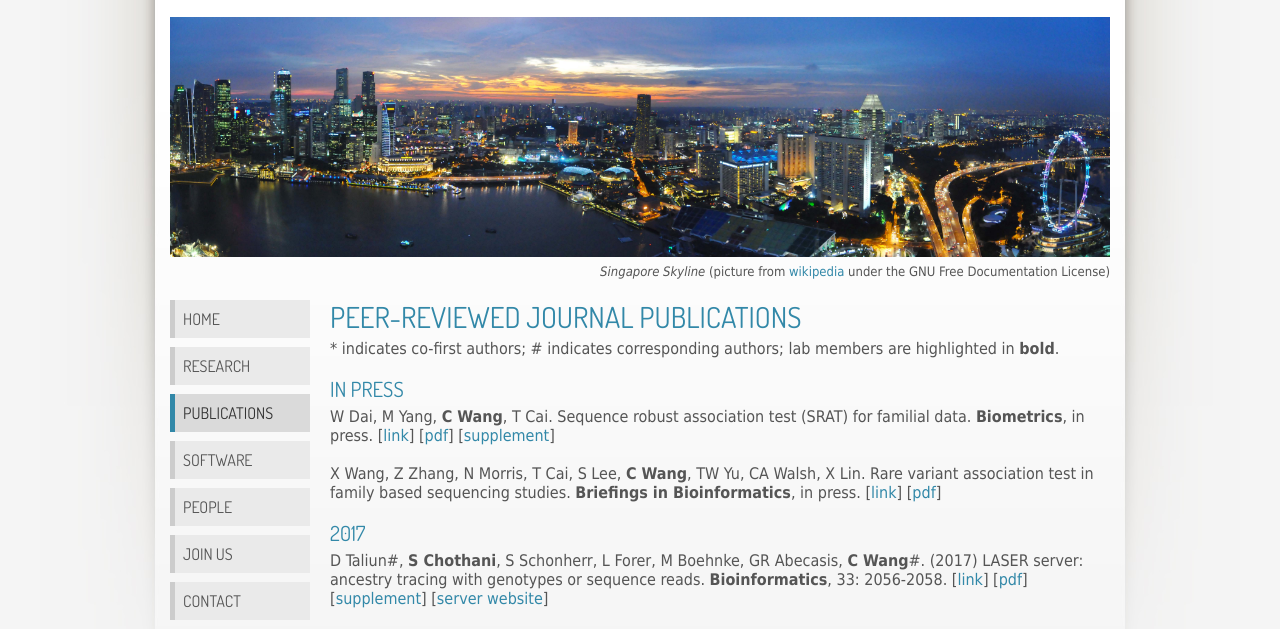
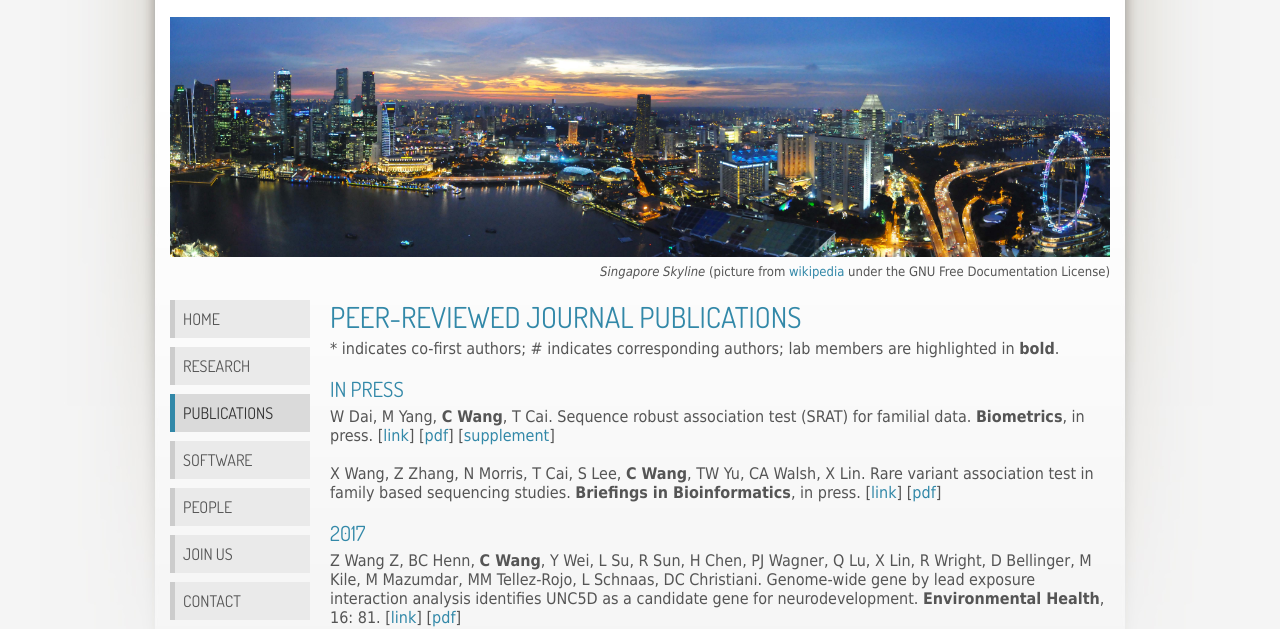
Before and after one commit to chaolongwang/chaolongwang.github.io, a plain HTML site: page publications.html in a window 1280 px wide. Shown: the part 110-739 px from the top of the page. Drawn offline with Linux system fonts and the light colour scheme.

Commit message:
paper-superfund

```diff
--- a/publications.html
+++ b/publications.html
@@ -65,6 +65,13 @@
 				[<a href="Publications/WangEtAl2016-BriefBioinform.pdf" target="_blank">pdf</a>]</dt><br>
 
 			<h3>2017</h3>
+				<dt>Z Wang Z, BC Henn, <b>C Wang</b>, Y Wei, L Su, R Sun, H Chen, PJ Wagner, Q Lu, X Lin, R Wright, D Bellinger,
+				M Kile, M Mazumdar, MM Tellez-Rojo, L Schnaas, DC Christiani.
+				Genome-wide gene by lead exposure interaction analysis identifies UNC5D as a candidate gene for neurodevelopment.
+				<b>Environmental Health</b>, 16: 81.
+				[<a href="https://ehjournal.biomedcentral.com/articles/10.1186/s12940-017-0288-3" target="_blank">link</a>]
+				[<a href="Publications/WangEtAl2017-EnvironHealth.pdf" target="_blank">pdf</a>]</dt><br>
+
 				<dt>D Taliun#, <b>S Chothani</b>, S Schonherr, L Forer, M Boehnke, GR Abecasis, <b>C Wang</b>#. (2017)
 				LASER server: ancestry tracing with genotypes or sequence reads.
 				<b>Bioinformatics</b>, 33: 2056-2058.
```
Also changed, not shown: 1 other file.
